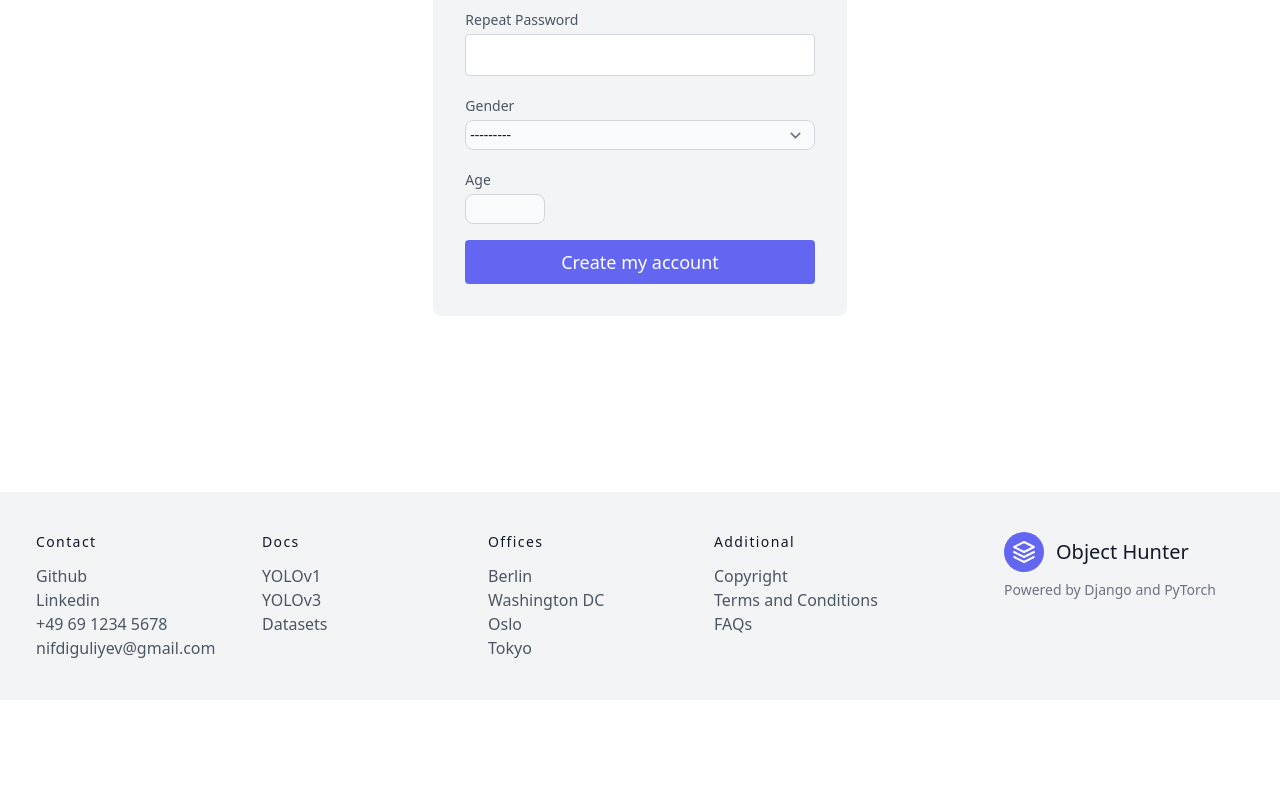
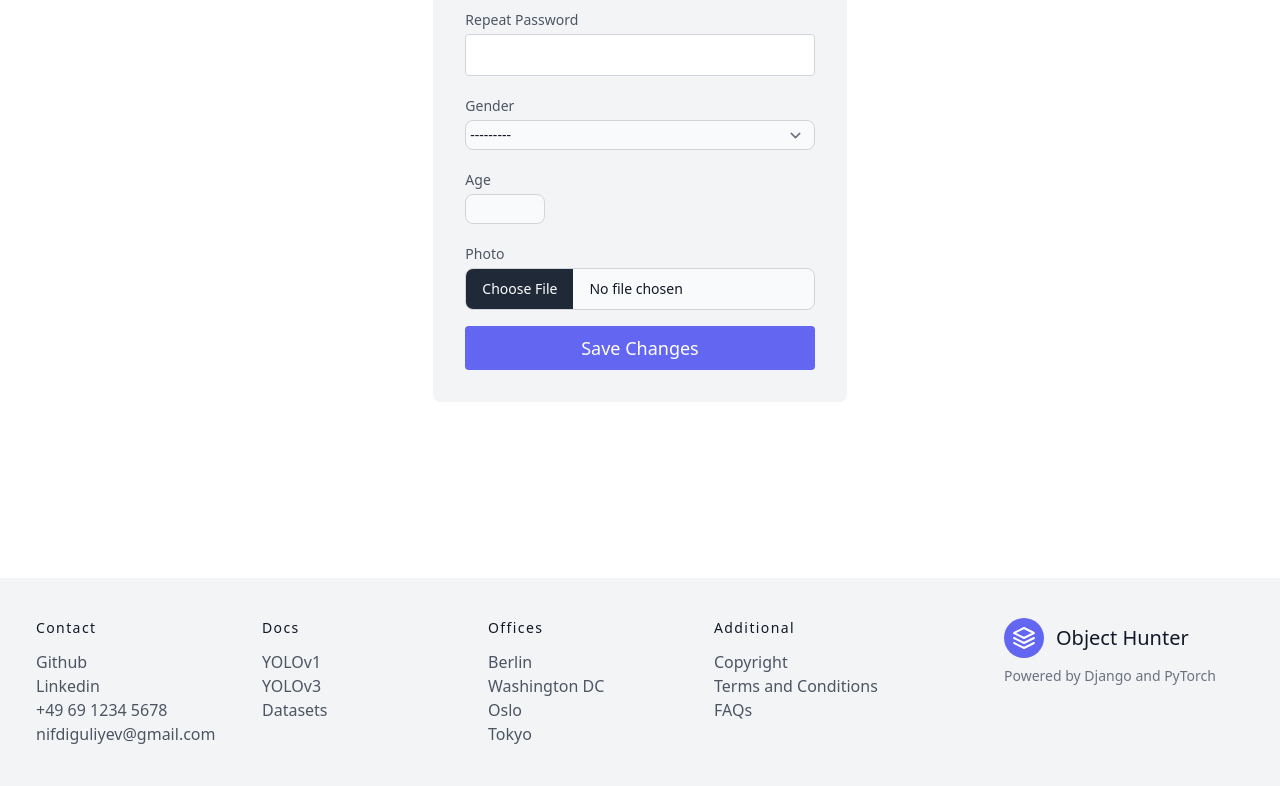
Before and after one commit to Nifdi01/object-hunter, a Django app: template objecthunter/account/templates/account/settings.html in a window 1280 px wide. Shown: the part 712-1498 px from the top of the page. Before the commit the page ends 1370 px from the top, so only its background shows below. Run offline with Django 4.2, Linux system fonts and the light colour scheme; the template is opened without the code that fills it: values that come from a table or form of the project are taken from there, others are empty; some libraries are stand-ins or nearby versions.

Commit message:
OHGB-2: Added Photo editing logic

```diff
--- a/objecthunter/account/forms.py
+++ b/objecthunter/account/forms.py
@@ -41,8 +41,8 @@ class UserEditForm(forms.ModelForm):
         fields = ['username', 'first_name', 'last_name', 'email']
 
     def clean_email(self):
-        target = self.cleaned_data
-        if User.object.exclude(id=self.instance.id).filter(email=target).exists():
+        target = self.cleaned_data.get('email')
+        if User.objects.exclude(id=self.instance.id).filter(email=target).exists():
             raise forms.ValidationError('Email Already in use!')
         return target
 
@@ -50,10 +50,10 @@ class UserEditForm(forms.ModelForm):
 class ProfileEditForm(forms.ModelForm):
     class Meta:
         model = Profile
-        fields = ['gender', 'age']
+        fields = ['photo', 'gender', 'age']
 
     def __init__(self, *args, **kwargs):
         super().__init__(*args, **kwargs)  # Corrected the call to super()
-        # self.fields['photo'].widget.attrs['class'] = "block w-full text-sm text-gray-900 border border-gray-300 rounded-lg cursor-pointer bg-gray-50 focus:outline-none"
+        self.fields['photo'].widget.attrs['class'] = "block w-full text-sm text-gray-900 border border-gray-300 rounded-lg cursor-pointer bg-gray-50 focus:outline-none"
         self.fields['gender'].widget.attrs['class'] = "block p-1 w-full text-sm text-gray-900 border border-gray-300 rounded-lg cursor-pointer bg-gray-50 focus:outline-none"
         self.fields['age'].widget.attrs['class'] = "block p-1 w-20 text-sm text-gray-900 border border-gray-300 rounded-lg cursor-pointer bg-gray-50 focus:outline-none"
--- a/objecthunter/account/templates/account/settings.html
+++ b/objecthunter/account/templates/account/settings.html
@@ -18,7 +18,7 @@
         </div>
     {% endif %}
     <div class="container px-5 py-20 mx-auto flex flex-wrap items-center justify-center"> <!-- Added justify-center -->
-        <form action="{% url 'settings' %}" method="post" class="lg:w-2/6 md:w-1/2 bg-gray-100 rounded-lg p-8 flex flex-col w-full mt-10 md:mt-0">
+        <form method="post" class="lg:w-2/6 md:w-1/2 bg-gray-100 rounded-lg p-8 flex flex-col w-full mt-10 md:mt-0" enctype="multipart/form-data">
             {% csrf_token %}
                 <img class="group w-20 h-20 rounded-full mx-auto outline outline-3 outline-gray-200 outline-offset-8" src="{{request.user.profile.photo.url}}" alt="Rounded avatar">
             <div class="relative my-4">
@@ -55,7 +55,11 @@
                 <label for="{{user_form.age.id_for_label}}" class="leading-7 text-sm text-gray-600">Age</label>
                 {{ profile_form.age }}
             </div>
-            <input type="submit" value="Create my account" class="text-white bg-indigo-500 border-0 py-2 px-8 focus:outline-none hover:bg-indigo-600 rounded text-lg"></button>
+            <div class="relative mb-4">
+                <label for="{{ profile_form.photo.id_for_label }}" class="leading-7 text-sm text-gray-600">Photo</label>
+                <input type="file" name="photo" accept="image/*" id="{{ profile_form.photo.id_for_label }}" class="block w-full text-sm text-gray-900 border border-gray-300 rounded-lg cursor-pointer bg-gray-50 focus:outline-none">
+            </div>
+            <input type="submit" value="Save Changes" class="text-white bg-indigo-500 border-0 py-2 px-8 focus:outline-none hover:bg-indigo-600 rounded text-lg"></button>
         </form>
     </div>
 </section>
--- a/objecthunter/account/views.py
+++ b/objecthunter/account/views.py
@@ -114,8 +114,9 @@
         if user_form.is_valid() and profile_form.is_valid():
             user_form.save()
             profile_form.save()
-            messages.success(request, 'Profile updated '\
-                                      'successfully')
+
+            return render(request, 'account/landing_page.html')
+
         else:
             messages.error(request, 'Error updating your profile')
     else:
```
